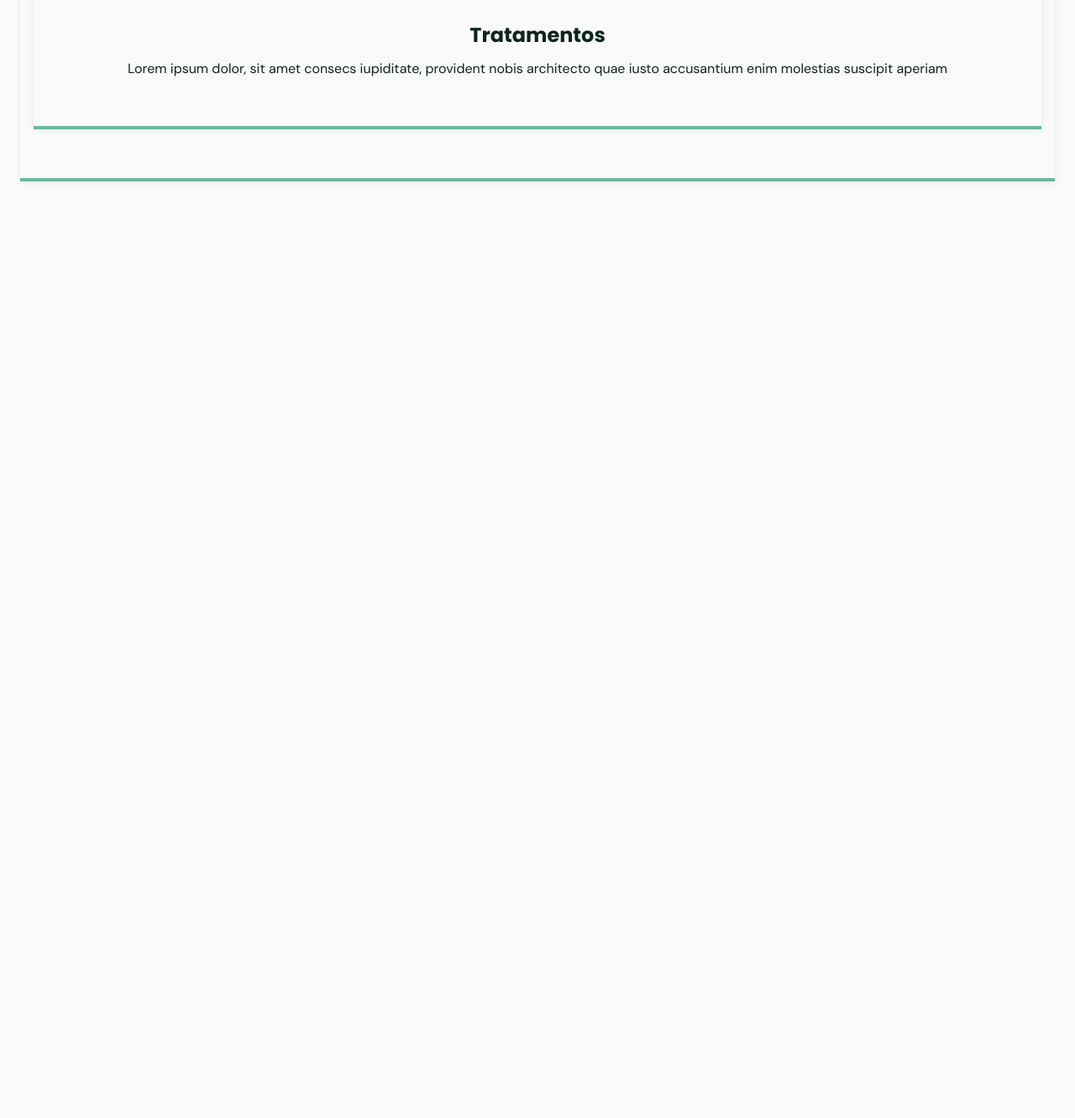
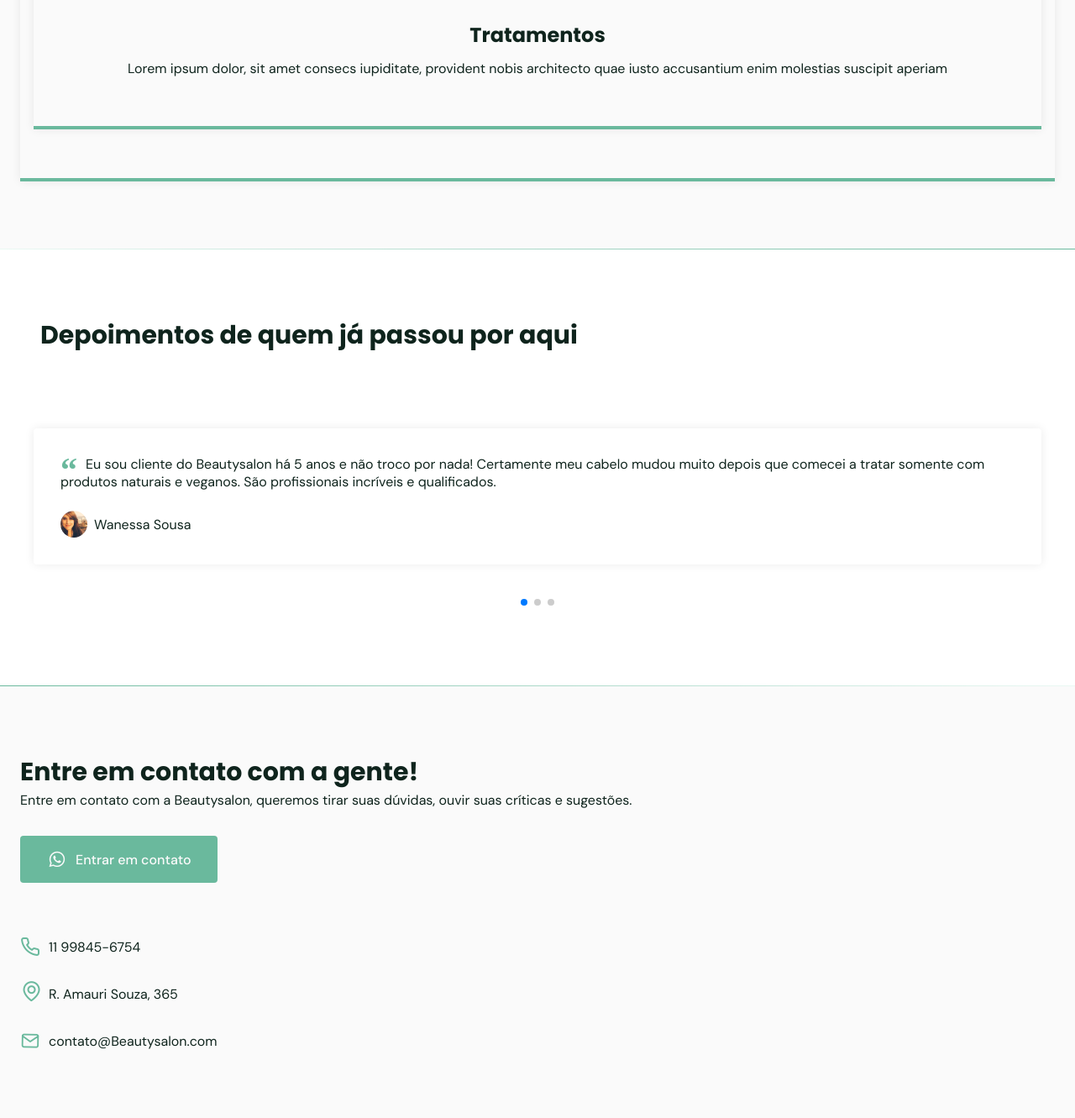
Before and after one commit to ighoralves/NLW, a plain HTML site: page index.html in a window 1280 px wide. Shown: the part 3857-5188 px from the top of the page at 84% size. Before the commit the page ends 4153 px from the top, so only its background shows below. Drawn offline with nearby package versions, Linux system fonts and the light colour scheme; files whose address does not match are found by name.

Commit message:
finalizamos mais duias section, colocamos mais um pouco de js

```diff
--- a/index.html
+++ b/index.html
@@ -15,6 +15,9 @@
     <!-- FONTES -->
     <link rel="preconnect" href="https://fonts.gstatic.com" />
     <link href="https://fonts.googleapis.com/css2?family=DM+Sans:wght@400;500;700&family=Poppins:wght@400;500;700&display=swap" rel="stylesheet" />
+
+    <!-- SWIPER -->
+    <link rel="stylesheet" href="https://unpkg.com/swiper/swiper-bundle.min.css" />
   </head>
   <body>
 
@@ -40,6 +43,7 @@
     </header>
 
     <main>
+      <!-- HOME -->
       <section class="section" id="home">
         <div class="container grid">
 
@@ -60,6 +64,7 @@
 
       <div class="divider-1"></div>
 
+      <!-- ABOUT -->
       <section class="section" id="about">
         <div class="container grid">
           <div class="image">
@@ -78,6 +83,7 @@
 
       <div class="divider-2"></div>
 
+      <!-- SERVICES -->
       <section  class="section" id="services">
         <div class="container grid">
           <header>
@@ -104,8 +110,106 @@
         </div>
       </section>
 
+      <div class="divider-1"></div>
+
+      <!-- TESTiMONIALS -->
+      <section class="section" id="testimonial">
+        <div class="container">
+          <header>
+            <h2 class="title">Depoimentos de quem já passou por aqui</h2>
+          </header>
+
+          <div class="testimonial swiper-container">
+            <div class="swiper-wrapper">
+
+              <div class="testimonial swiper-slide">
+                <blockquote>
+                  <p>
+                    <span>&ldquo;</span>
+                    Eu sou cliente do Beautysalon há 5 anos e não troco por nada!
+                    Certamente meu cabelo mudou muito depois que comecei a tratar
+                    somente com produtos naturais e veganos. São profissionais
+                    incríveis e qualificados.
+                  </p>
+                  <cite>
+                    <img src="assets/fotos/29.jpg" alt="Foto de Wanessa Sousa">
+                    Wanessa Sousa
+                  </cite>
+                </blockquote>
+              </div>
+
+              <div class="testimonial swiper-slide">
+                <blockquote>
+                  <p>
+                    <span>&ldquo;</span>
+                    Eu sou cliente do Beautysalon há 5 anos e não troco por nada!
+                    Certamente meu cabelo mudou muito depois que comecei a tratar
+                    somente com produtos naturais e veganos. São profissionais
+                    incríveis e qualificados.
+                  </p>
+                  <cite>
+                    <img src="assets/fotos/17.jpg" alt="Foto de Luciana Luiza">
+                    Luciana Luiza
+                  </cite>
+                </blockquote>
+              </div>
+
+              <div class="testimonial swiper-slide">
+                <blockquote>
+                  <p>
+                    <span>&ldquo;</span>
+                    Eu sou cliente do Beautysalon há 5 anos e não troco por nada!
+                    Certamente meu cabelo mudou muito depois que comecei a tratar
+                    somente com produtos naturais e veganos. São profissionais
+                    incríveis e qualificados.
+                  </p>
+                  <cite>
+                    <img src="assets/fotos/71.jpg" alt="Foto de Vitoria Silva">
+                    Vitoria Silva
+                  </cite>
+                </blockquote>
+              </div>
+
+            </div>
+
+            <div class="swiper-pagination"></div>
+          </div>
+        </div>
+      </section>
+
+      <div class="divider-2"></div>
+
+      <!-- CONTACT -->
+      <section class="section" id="contact">
+        <div class="container grid">
+
+          <div class="text">
+            <h2 class="title">Entre em contato com a gente!</h2>
+            <p>Entre em contato com a Beautysalon, queremos tirar suas dúvidas,
+              ouvir suas críticas e sugestões.
+            </p>
+            <a href="https://api.whatsapp.com/send?phone=5511998456754&text=Oi!%20gostaria%20de%20agendar%20um%20horario." class="button" target="_blank"><i class="icon-whatsapp"></i> Entrar em contato</a>
+          </div>
+
+          <div class="links">
+            <ul class="grid">
+              <li><i class="icon-phone"></i> 11 99845-6754</li>
+              <li><i class="icon-map-pin"></i> R. Amauri Souza, 365</li>
+              <li><i class="icon-mail"></i> contato@Beautysalon.com</li>
+            </ul>
+          </div>
+        </div>
+      </section>
+
     </main>
 
+    <!-- SWIPER -->
+    <script src="https://unpkg.com/swiper/swiper-bundle.min.js"></script>
+
+    <!-- SCROLLREAVEL -->
+    <script src="https://unpkg.com/scrollreveal"></script>
+
+    <!-- MAIN.JS -->
     <script src="mian.js"></script>
 
   </body>
--- a/mian.js
+++ b/mian.js
@@ -31,3 +31,31 @@ window.addEventListener('scroll', function () {
         header.classList.remove('scroll')
     }
 })
+
+//TESTIMONIAL SWIPER
+const swiper = new Swiper('.swiper-container', {
+    slidesPerView: 1,
+    pagination: {
+        el: '.swiper-pagination'
+    },
+    mousewheel: true,
+    keybord: true
+});
+
+/* SCROLLREAVEL , mostrar elemento  quando der scroll na pagina */
+const scrollReveal = ScrollReveal({
+    origin: 'top',
+    distance: '30px',
+    duration: 700,
+    reset: true
+})
+
+scrollReveal.reveal(
+    `#home .image, #home .text,
+#about .image, #about .text,
+#services header, #services .card,
+#testimonial header, #testimonials .testimonial,
+#contact .text, #contact .links
+`,
+    { interval: 100 }
+)
--- a/styles.css
+++ b/styles.css
@@ -354,3 +354,97 @@ nav.show div.icon-close {
     font-size: 1.5rem;
     margin-bottom: 0.75rem;
 }
+
+/* TESTIMONIAL */
+#testimonial {
+    background: white;
+}
+
+#testimonial container {
+    margin-left: 0;
+    margin-right: 0;
+}
+
+#testimonial header {
+    margin-bottom: 1.5rem;
+    margin-left: 1.5rem;
+    margin-right: 1.5rem;
+}
+
+#testimonial blockquote {
+    padding: 2rem;
+    box-shadow: 0px 0px 12px rgba(0, 0, 0, 0.08);
+    border-radius: 0.25rem;
+}
+
+#testimonial blockquote p {
+    position: relative;
+    text-indent: 1.875rem;
+    margin-bottom: 1.5rem;
+    color: var(--title-color);
+}
+
+#testimonial blockquote p span {
+    font: 700 2.5rem serif;
+    position: absolute;
+    top: -0.375rem;
+    left: -1.875rem;
+    color: var(--base-color);
+}
+
+#testimonial cite {
+    display: flex;
+    align-items: center;
+    font-style: normal;
+}
+
+#testimonial cite img {
+    width: 2rem;
+    height: 2rem;
+    object-fit: cover;
+    clip-path: circle();
+    margin-right: 0.5rem;
+}
+
+/* SWIPER */
+.swiper-slide {
+    height: auto;
+    padding: 4rem 1rem;
+}
+
+.swiper-pagination-bulle{
+    width: 0.75rem;
+    height: 0.75rem;
+}
+
+.swiper-pagination-bullet-active {
+    background: var(--base-color);
+}
+
+/* CONTACT */
+#contact .grid {
+    gap: 4rem;
+}
+
+#contact .text p {
+    margin-bottom: 2rem;
+}
+
+#contact .button i,
+#contact ul li i {
+    font-size: 1.5rem;
+    margin-right: 0.625rem;
+}
+
+#contact ul.grid {
+    gap: 2rem;
+}
+
+#contact ul li {
+    display: flex;
+    align-items: center;
+}
+
+#contact ul li i {
+    color: var(--base-color);
+}
```
Also changed, not shown: assets/fotos/17.jpg (added), assets/fotos/29.jpg (added), assets/fotos/71.jpg (added).
